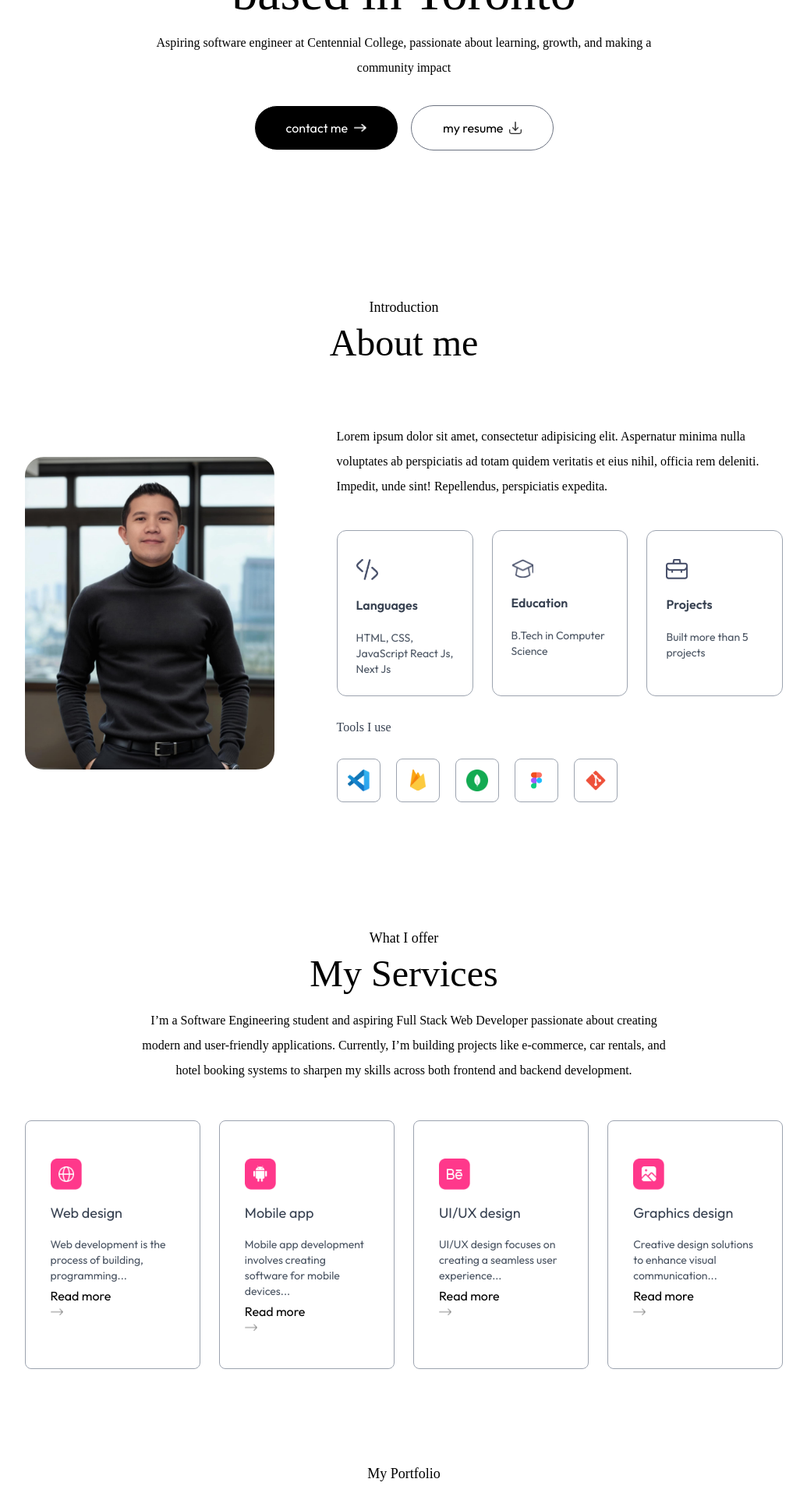
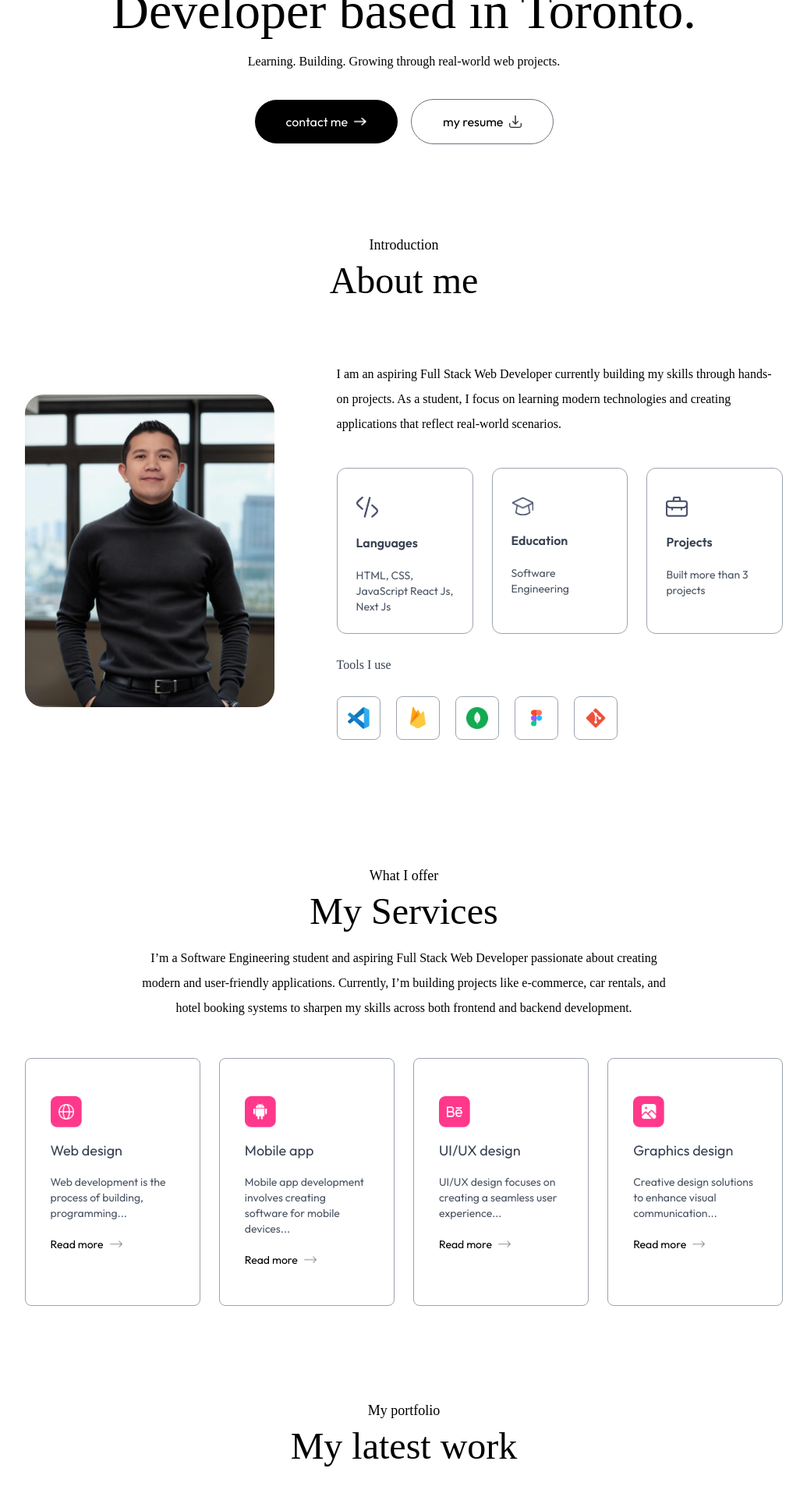
Before and after one commit to brillCencol/Portfolio-2025, a Next.js app: page / in a window 1280 px wide. Shown: the part 460-2366 px from the top of the page at 78% size, without its empty margins (122-1157 px from the left). Built offline with nearby package versions, Linux system fonts and the light colour scheme; a web font is replaced by a local one.

Commit message:
Final: with dark/light mode and motion library for animation

```diff
--- a/app/layout.js
+++ b/app/layout.js
@@ -18,7 +18,8 @@ export default function RootLayout({ children }) {
   return (
     <html lang="en" className="scroll-smooth">
       <body
-        className={`${outfit.className} ${ovo.className} antialiased leading-8 overflow-x-hidden`}
+        className={`${outfit.className} ${ovo.className} antialiased leading-8 overflow-x-hidden dark:bg-darkTheme
+        dark:text-white`}
       >
         {children}
       </body>
--- a/app/page.js
+++ b/app/page.js
@@ -1,23 +1,44 @@
 'use client'
-import Image from "next/image";
+import { useEffect, useState } from "react";
+import About from "../components/About";
+import Contact from "../components/Contact";
+import Footer from "../components/Footer";
+import Header from "../components/Header";
 import Navbar from "../components/Navbar";
-import Header from "@/components/Header";
-import About from "@/components/About";
-import Services from "@/components/Services";
-import Work from "@/components/Work";
-import Contact from "@/components/Contact";
-import Footer from "@/components/Footer";
+import Services from "../components/Services";
+import Work from "../components/Work";
 
 export default function Home() {
+
+ const [isDarkMode, setIsDarkMode] = useState(false);
+
+ useEffect(()=>{
+  if (localStorage.theme === 'dark' || (!('theme' in localStorage) && window.matchMedia('(prefers-color-scheme: dark)').matches)) {
+    setIsDarkMode(true)
+  }else{
+    setIsDarkMode(false)
+  }
+ },[])
+
+ useEffect(()=>{
+    if(isDarkMode){
+      document.documentElement.classList.add('dark');
+      localStorage.theme = 'dark';
+    }else{
+      document.documentElement.classList.remove('dark');
+      localStorage.theme = '';
+    }
+ },[isDarkMode])
+
   return (
     <>
-    <Navbar />
-    <Header />
-    <About />
-    <Services />
-    <Work />
-    <Contact />
-    <Footer />
+    <Navbar isDarkMode={isDarkMode} setIsDarkMode={setIsDarkMode}/>
+    <Header isDarkMode={isDarkMode} />
+    <About isDarkMode={isDarkMode} />
+    <Services isDarkMode={isDarkMode} />
+    <Work isDarkMode={isDarkMode} />
+    <Contact isDarkMode={isDarkMode} />
+    <Footer isDarkMode={isDarkMode} />
     </>
   );
 }
--- a/assets/assets.js
+++ b/assets/assets.js
@@ -108,8 +108,8 @@ export const serviceData = [
 
 export const infoList = [
     { icon: assets.code_icon, iconDark: assets.code_icon_dark, title: 'Languages', description: 'HTML, CSS, JavaScript React Js, Next Js' },
-    { icon: assets.edu_icon, iconDark: assets.edu_icon_dark, title: 'Education', description: 'B.Tech in Computer Science' },
-    { icon: assets.project_icon, iconDark: assets.project_icon_dark, title: 'Projects', description: 'Built more than 5 projects' }
+    { icon: assets.edu_icon, iconDark: assets.edu_icon_dark, title: 'Education', description: 'Software Engineering' },
+    { icon: assets.project_icon, iconDark: assets.project_icon_dark, title: 'Projects', description: 'Built more than 3 projects' }
 ];
 
 export const toolsData = [
--- a/components/About.jsx
+++ b/components/About.jsx
@@ -1,47 +1,89 @@
 import { assets, infoList, toolsData } from '@/assets/assets'
+import Image from 'next/image'
 import React from 'react'
-import Image from 'next/image'
+import { motion } from "motion/react"
 
-const About = () => {
+const About = ({isDarkMode}) => {
   return (
-    <div id='about' className='w-full px-[12%] py-10 scroll-mt-20'>
-        <h4 className='text-center mb-2 text-lg font-Ovo'>Introduction</h4>
-        <h2 className='text-center text-5xl font-Ovo'>About me</h2>
+    <motion.div id='about' className='w-full px-[12%] py-10 scroll-mt-20'
+    initial={{opacity: 0}}
+    whileInView={{opacity: 1}}
+    transition={{duration: 1}}
+    >
+      <motion.h4
+      initial={{opacity: 0, y: -20}}
+      whileInView={{opacity: 1, y: 0}}
+      transition={{duration: 0.5, delay: 0.3}}
+      className='text-center mb-2 text-lg font-Ovo'>
+        Introduction</motion.h4>
 
-        <div className='flex w-full flex-col lg:flex-row items-center gap-20 my-20'>
-            <div className='w-64 sm:w-80 rounded-3xl max-w-none'>
-                <Image src={assets.user_image} alt="User Image" className='w-full rounded-3xl'/>
-            </div>
-            <div className='flex-1'>
-                <p className='mb-10 max-w-2xl font-Ovo'>
-                    Lorem ipsum dolor sit amet, consectetur adipisicing elit. Aspernatur minima nulla voluptates ab perspiciatis ad totam quidem veritatis et eius nihil, officia rem deleniti. Impedit, unde sint! Repellendus, perspiciatis expedita.
-                </p>
+      <motion.h2
+      initial={{opacity: 0, y: -20}}
+      whileInView={{opacity: 1, y: 0}}
+      transition={{duration: 0.5, delay: 0.5}}
+      className='text-center text-5xl font-Ovo'>
+        About me</motion.h2>
 
-                <ul className='grid grid-cols-1 sm:grid-cols-3 gap-6 max-w-2xl'>
-                  {infoList.map(({icon, iconDark, title, description}, index) => (
-                    <li className='border-[0.5px] border-gray-400 rounded-xl p-6 cursor-pointer  hover:bg-lightHover hover:-translate-y-1 duration-500 hover:shadow-black'
-                    key={index}>
-                      <Image src={icon} alt={title} className='w-7 mt-3'/>
-                      <h3 className='my-4 font-semibold text-gray-700'>{title}</h3>
-                      <p className='text-gray-600 text-sm'>{description}</p>
-                    </li>
-                  ))}
-                </ul>
+        <motion.div
+        initial={{opacity: 0}}
+        whileInView={{opacity: 1}}
+        transition={{duration: 0.8}}
+        className='flex w-full flex-col lg:flex-row items-center gap-20 my-20'>
+            <motion.div
+            initial={{opacity: 0, scale: 0.9}}
+            whileInView={{opacity: 1, scale: 1}}
+            transition={{duration: 0.6}}
+            className='w-64 sm:w-80 rounded-3xl max-w-none'>
+                <Image src={assets.user_image} alt='user' className='w-full rounded-3xl'/>
+            </motion.div>
+            <motion.div
+            initial={{opacity: 0}}
+            whileInView={{opacity: 1}}
+            transition={{duration: 0.6, delay: 0.8}}
+            className='flex-1'>
+                <p className='mb-10 max-w-2xl font-Ovo'
+                >I am an aspiring Full Stack Web Developer currently building my skills through hands-on projects. As a student, I focus on learning modern technologies and creating applications that reflect real-world scenarios.</p>
 
-                <h4 className='my-6 text-gray-700 font-Ovo'>Tools I use</h4>
+                <motion.ul
+                initial={{opacity: 0}}
+                whileInView={{opacity: 1}}
+                transition={{duration: 0.8, delay: 1}}
+                className='grid grid-cols-1 sm:grid-cols-3 gap-6 max-w-2xl'>
+                    {infoList.map(({icon, iconDark, title, description}, index)=>(
+                        <motion.li
+                        whileHover={{scale: 1.05}}
+                        className='border-[0.5px] border-gray-400 rounded-xl p-6 cursor-pointer hover:bg-lightHover hover:-translate-y-1 duration-500 hover:shadow-black dark:border-white dark:hover:shadow-white dark:hover:bg-darkHover/50'
+                         key={index}>
+                            <Image src={isDarkMode ? iconDark : icon} alt={title} className='w-7 mt-3'/>
+                            <h3 className='my-4 font-semibold text-gray-700 dark:text-white'>{title}</h3>
+                            <p className='text-gray-600 text-sm dark:text-white/80'>{description}</p>
+                        </motion.li>
+                    ))}
+                </motion.ul>
 
-                <ul className='flex items-center gap-3 sm:gap-5'>
-                  {toolsData.map((tool, index) => (
-                    <li className='flex items-center justify-center w-12 sm:w-14 aspect-square border border-gray-400 rounded-lg cursor-pointer hover:-translate-y-1 duration-500'
-                    key={index}>
-                      <Image src={tool} alt='Tool' className='w-5 sm:w-7'/>
+                <motion.h4
+                initial={{ y: 20, opacity: 0 }}
+                whileInView={{ y: 0, opacity: 1 }}
+                transition={{ delay: 1.3, duration: 0.5 }}
+                className='my-6 text-gray-700 font-Ovo dark:text-white/80'>Tools I use</motion.h4>
 
-                    </li>
-                  ))}
-                </ul>
-            </div>
-        </div>
-    </div>
+                <motion.ul
+                initial={{ opacity: 0 }}
+                whileInView={{ opacity: 1 }}
+                transition={{ delay: 1.5, duration: 0.6 }}
+                className='flex items-center gap-3 sm:gap-5'>
+                    {toolsData.map((tool, index)=>(
+                        <motion.li
+                        whileHover={{ scale: 1.1 }}
+                        className='flex items-center justify-center w-12 sm:w-14 aspect-square border border-gray-400 rounded-lg cursor-pointer hover:-translate-y-1 duration-500'
+                         key={index}>
+                            <Image src={tool} alt='Tool' className='w-5 sm:w-7'/>
+                        </motion.li>
+                    ))}
+                </motion.ul>
+            </motion.div>
+        </motion.div>
+    </motion.div>
   )
 }
 
--- a/components/Header.jsx
+++ b/components/Header.jsx
@@ -1,26 +1,55 @@
 import { assets } from '@/assets/assets'
+import Image from 'next/image'
 import React from 'react'
-import Image from 'next/image'
+import { motion } from "motion/react"
 
 const Header = () => {
   return (
-    <div className='w-11/12 max-w-3xl text-center mx-auto h-screen flex flex-col items-center justify-center gap-4'>
-      <div>
-        <Image src={assets.profile_img} alt="Profile Image" className='rounded-full w-32'/>
+    <div className="w-11/12 max-w-3xl text-center mx-auto min-h-[calc(100vh-5rem)] pt-24 flex flex-col items-center justify-center gap-4">
+      <motion.div
+      initial={{scale: 0}}
+      whileInView={{scale: 1}}
+      transition={{duration: 0.8, type: 'spring', stiffness: 100}}
+      >
+        <Image src={assets.profile_img} alt='' className='rounded-full w-32'/>
+      </motion.div>
+      <motion.h3
+      initial={{y: -20, opacity: 0}}
+      whileInView={{y: 0, opacity: 1}}
+      transition={{duration: 0.6, delay: 0.3}}
+      className='flex items-end gap-2 text-xl md:text-2xl mb-3 font-Ovo'>
+            Hi! I'm Brill John <Image src={assets.hand_icon} alt='' className='w-6'/></motion.h3>
+    <motion.h1
+    initial={{y: -30, opacity: 0}}
+    whileInView={{y: 0, opacity: 1}}
+    transition={{duration: 0.8, delay: 0.5}}
+    className='text-3xl sm:text-6xl lg:text-[66px] font-Ovo'>
+        Aspiring Full Stack Web Developer based in Toronto.</motion.h1>
 
-      </div>
-      <h3 className='flex items-end gap-2 text-xl md:text-2xl mb-3 font-Ovo'>
-          Hi! I'm Brill John <Image src={assets.hand_icon} alt="Hand Icon" className='w-6'/>
-        </h3>
-        <h1 className='text-3xl sm:text-6xl lg:text-[66px] font-Ovo'>
-          Fullstack web developer based in Toronto
-        </h1>
-        <p className='max-w-2xl mx-auto font-Ovo'>
-          Aspiring software engineer at Centennial College, passionate about learning, growth, and making a community impact
-        </p>
+        <motion.p
+        initial={{opacity: 0}}
+        whileInView={{opacity: 1}}
+        transition={{duration: 0.6, delay: 0.7}}
+        className='max-w-2xl mx-auto font-Ovo'>
+        Learning. Building. Growing through real-world web projects.
+        </motion.p>
+
         <div className='flex flex-col sm:flex-row items-center gap-4 mt-4'>
-          <a href="#contact" className='px-10 py-3 border border-white rounded-full bg-black text-white flex items-center gap-2'>contact me <Image src={assets.right_arrow_white} alt="Right Arrow Icon" className='w-4'/> </a>
-          <a href="/resume.pdf" download className='px-10 py-3 border rounded-full border-gray-500 flex items-center gap-2'>my resume <Image src={assets.download_icon} alt="Download Icon" className='w-4'/> </a>
+            <motion.a
+            initial={{y: 30, opacity: 0}}
+            whileInView={{y: 0, opacity: 1}}
+            transition={{duration: 0.6, delay: 1}}
+            href="#contact"
+            className='px-10 py-3 border border-white rounded-full bg-black text-white flex items-center gap-2 dark:bg-transparent'
+            >contact me <Image src={assets.right_arrow_white} alt='' className='w-4'/></motion.a>
+
+            <motion.a
+            initial={{y: 30, opacity: 0}}
+            whileInView={{y: 0, opacity: 1}}
+            transition={{duration: 0.6, delay: 1.2}}
+            href="/sample-resume.pdf" download
+            className='px-10 py-3 border rounded-full border-gray-500 flex items-center gap-2 bg-white dark:text-black'>
+                my resume <Image src={assets.download_icon} alt='' className='w-4'/></motion.a>
         </div>
     </div>
   )
--- a/components/Services.jsx
+++ b/components/Services.jsx
@@ -1,30 +1,60 @@
 import { assets, serviceData } from '@/assets/assets'
+import Image from 'next/image'
 import React from 'react'
-import Image from 'next/image'
+import { motion } from "motion/react"
 
 const Services = () => {
   return (
-    <div id="services" className='w-full px-[12%] py-10 scroll-mt-20'>
-        <h4 className='text-center mb-2 text-lg font-Ovo'>What I offer</h4>
-        <h2 className='text-center text-5xl font-Ovo'>My Services</h2>
-        <p className='text-center max-w-2xl mx-auto mt-5 mb-12 font-Ovo'>I’m a Software Engineering student and aspiring Full Stack Web Developer passionate about creating modern and user-friendly applications. Currently, I’m building projects like e-commerce, car rentals, and hotel booking systems to sharpen my skills across both frontend and backend development.</p>
+    <motion.div
+    initial={{ opacity: 0 }}
+    whileInView={{ opacity: 1 }}
+    transition={{ duration: 1 }}
+    id="services" className='w-full px-[12%] py-10 scroll-mt-20'>
 
-        <div className='grid grid-cols-auto gap-6 my-10'>
+       <motion.h4
+       initial={{ y: -20, opacity: 0 }}
+       whileInView={{ y: 0, opacity: 1 }}
+       transition={{ delay: 0.3, duration: 0.5 }}
+       className='text-center mb-2 text-lg font-Ovo'>
+       What I offer</motion.h4>
+
+      <motion.h2
+      initial={{ y: -20, opacity: 0 }}
+      whileInView={{ y: 0, opacity: 1 }}
+      transition={{ delay: 0.5, duration: 0.5 }}
+      className='text-center text-5xl font-Ovo'>
+      My Services</motion.h2>
+
+      <motion.p
+      initial={{ opacity: 0 }}
+      whileInView={{ opacity: 1 }}
+      transition={{ delay: 0.7, duration: 0.5 }}
+      className='text-center max-w-2xl mx-auto mt-5 mb-12 font-Ovo'>
+        I’m a Software Engineering student and aspiring Full Stack Web Developer passionate about creating modern and user-friendly applications. Currently, I’m building projects like e-commerce, car rentals, and hotel booking systems to sharpen my skills across both frontend and backend development.</motion.p>
+
+        <motion.div
+        initial={{ opacity: 0 }}
+        whileInView={{ opacity: 1 }}
+        transition={{ delay: 0.9, duration: 0.6 }}
+        className='grid grid-cols-auto gap-6 my-10'>
             {serviceData.map(({icon, title, description, link}, index)=>(
-                <div key={index} className='border border-gray-400 rounded-lg px-8 py-12 hover:shadow-black cursor-pointer hover:bg-lightHover hover:-translate-y-1 duration-500'>
-                    <Image src={icon} alt='icon' className='w-10'/>
-                    <h3 className='text-lg my-4 text-gray-700'>{title}</h3>
-                    <p className='text-sm text-gray-600 leading-5'>
+                <motion.div
+                whileHover={{scale: 1.05}}
+                key={index}
+                className='border border-gray-400 rounded-lg px-8 py-12 hover:shadow-black cursor-pointer hover:bg-lightHover hover:-translate-y-1 duration-500 dark:hover:bg-darkHover dark:hover:shadow-white'>
+                    <Image src={icon} alt='' className='w-10'/>
+                    <h3 className='text-lg my-4 text-gray-700 dark:text-white'>{title}</h3>
+                    <p className='text-sm text-gray-600 leading-5 dark:text-white/80'>
                         {description}
                     </p>
-                    <a href={link}>
-                        Read more <Image src={assets.right_arrow} alt='read more' className='w-4' />
+                    <a href={link} className='flex items-center gap-2 text-sm mt-5'>
+                        Read more <Image alt='' src={assets.right_arrow} className='w-4'/>
                     </a>
-                </div>
+                </motion.div>
+            ))}
+        </motion.div>
 
-            ))}
-        </div>
-    </div>
+    </motion.div>
   )
 }
 
--- a/components/Work.jsx
+++ b/components/Work.jsx
@@ -1,17 +1,47 @@
 import { assets, workData } from '@/assets/assets'
+import Image from 'next/image'
 import React from 'react'
-import Image from 'next/image'
+import { motion } from "motion/react"
 
-const Work = () => {
+const Work = ({isDarkMode}) => {
   return (
-    <div id="work" className='w-full px-[12%] py-10 scroll-mt-20'>
-        <h4 className='text-center mb-2 text-lg font-Ovo'>My Portfolio</h4>
-        <h2 className='text-center text-5xl font-Ovo'>My Latest work</h2>
-        <p className='text-center max-w-2xl mx-auto mt-5 mb-12 font-Ovo'>Welcome to my web development portfolio! Here, you’ll find projects I’m building as a student and aspiring full stack developer, exploring both front-end and back-end technologies.</p>
+    <motion.div
+    initial={{ opacity: 0 }}
+    whileInView={{ opacity: 1 }}
+    transition={{ duration: 1 }}
+    id='work' className='w-full px-[12%] py-10 scroll-mt-20'>
 
-        <div className='grid grid-cols-auto my-10 gap-5'>
-            {workData.map((project, index)=>(
-            <div key={index}
+      <motion.h4
+      initial={{ y: -20, opacity: 0 }}
+      whileInView={{ y: 0, opacity: 1 }}
+      transition={{ delay: 0.3, duration: 0.5 }}
+      className='text-center mb-2 text-lg font-Ovo'>
+      My portfolio</motion.h4>
+
+      <motion.h2
+      initial={{ y: -20, opacity: 0 }}
+      whileInView={{ y: 0, opacity: 1 }}
+      transition={{ delay: 0.5, duration: 0.5 }}
+      className='text-center text-5xl font-Ovo'>
+      My latest work</motion.h2>
+
+      <motion.p
+      initial={{ opacity: 0 }}
+      whileInView={{ opacity: 1 }}
+      transition={{ delay: 0.7, duration: 0.5 }}
+      className='text-center max-w-2xl mx-auto mt-5 mb-12 font-Ovo'>
+      Welcome to my web development portfolio! Here, you’ll find projects I’m building as a student and aspiring full stack developer, exploring both front-end and back-end technologies.</motion.p>
+
+    <motion.div
+    initial={{ opacity: 0 }}
+    whileInView={{ opacity: 1 }}
+    transition={{ delay: 0.9, duration: 0.6 }}
+    className='grid grid-cols-auto my-10 gap-5 dark:text-black'>
+        {workData.map((project, index)=>(
+            <motion.div
+            whileHover={{ scale: 1.05 }}
+            transition={{ duration: 0.3 }}
+            key={index}
             className='aspect-square bg-no-repeat bg-cover bg-center rounded-lg relative cursor-pointer group'
             style={{backgroundImage: `url(${project.bgImage})`}}>
                 <div className='bg-white w-10/12 rounded-md absolute bottom-5 left-1/2 -translate-x-1/2 py-3 px-5 flex items-center justify-between duration-500 group-hover:bottom-7'>
@@ -23,13 +53,21 @@ const Work = () => {
                         <Image src={assets.send_icon} alt='send icon' className='w-5'/>
                     </div>
                 </div>
-            </div>
-            ))}
-        </div>
-        <a href="" className='w-max flex items-center justify-center gap-2 text-gray-700 border-[0.5px] border-gray-700 rounded-full py-3 px-10 mx-auto my-20 hover:bg-lightHover duration-500'>
-            Show more <Image src={assets.right_arrow_bold} alt='Right arrow' className='w-4' />
-        </a>
-    </div>
+
+            </motion.div>
+        ))}
+    </motion.div>
+
+    <motion.a
+    initial={{ opacity: 0 }}
+    whileInView={{ opacity: 1 }}
+    transition={{ delay: 1.1, duration: 0.5 }}
+    href="" className='w-max flex items-center justify-center gap-2 text-gray-700 border-[0.5px] border-gray-700 rounded-full py-3 px-10 mx-auto my-20 hover:bg-lightHover duration-500 dark:text-white dark:border-white dark:hover:bg-darkHover'>
+        Show more
+        <Image src={isDarkMode ? assets.right_arrow_bold_dark : assets.right_arrow_bold} alt='Right arrow' className='w-4'/>
+    </motion.a>
+
+    </motion.div>
   )
 }
 
--- a/package.json
+++ b/package.json
@@ -9,7 +9,7 @@
     "lint": "next lint"
   },
   "dependencies": {
-    "motion": "^11.15.0",
+    "motion": "^11.18.2",
     "next": "15.1.3",
     "react": "^19.0.0",
     "react-dom": "^19.0.0"
```
Also changed, not shown: components/Contact.jsx (+68 -21 lines), components/Footer.jsx (+12 -10 lines), components/Navbar.jsx (+18 -13 lines), 1 other file (tests, documents, lock files or other folders).
